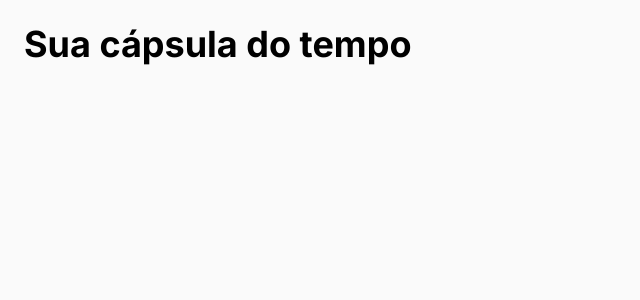
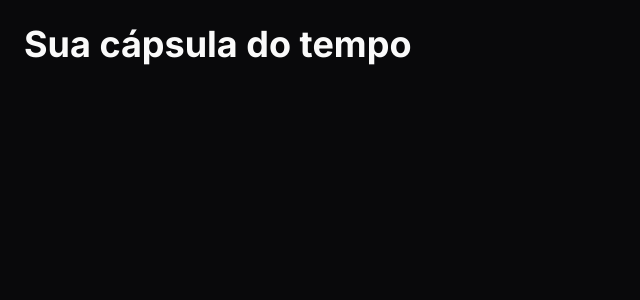
Before and after one commit to Komai-dev/nlw-spacetime, a Next.js app in the folder aulas/web/: page / in a window 1280 px wide. Shown: the top 300 px of the page, without its empty margins (0-640 px from the left). Built offline with nearby package versions, Linux system fonts and the light colour scheme.

Commit message:
text-zinc

```diff
--- a/aulas/web/src/app/page.tsx
+++ b/aulas/web/src/app/page.tsx
@@ -2,7 +2,7 @@
 // JSX = Java Script + XML (sintaxe do html) //
 export default function Home() {
   return (
-    <div className="h-screen bg-zinc-50 p-6">
+    <div className="h-screen bg-zinc-950 p-6 text-zinc-50">
       <h1 className="text-4xl font-bold">Sua cápsula do tempo</h1>
     </div>
   )
```
